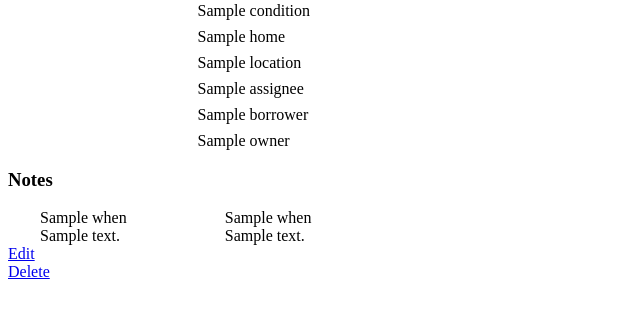
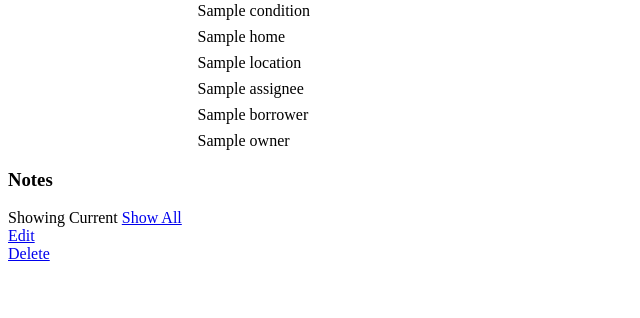
Before and after one commit to tougshire/libtekin, a Django app: template templates/libtekin/item_detail.html in a window 1280 px wide. Shown: the part 301-619 px from the top of the page, without its empty margins (0-640 px from the left). Run offline with Django 3.2, Linux system fonts and the light colour scheme; the template is opened without the code that fills it: most values are stand-ins (such as "Sample title", 1, 10 or a date in 2020).

Commit message:
added javascript toggle for current notes

```diff
--- a/templates/libtekin/item_detail_include.html
+++ b/templates/libtekin/item_detail_include.html
@@ -15,9 +15,9 @@
     {% include './_detail_field.html' with label=item_labels.borrower field=object.borrower %}
     {% include './_detail_field.html' with label=item_labels.owner field=object.owner %}
 
-    <h3>Notes</h3>
-    {% for itemnote in current_notes %}
-      <div class="relatedset" id="div_itemnote-{{ forloop.counter0 }}">
+    <h3>Notes</h3><span id="div_notesShowing">Showing All </span><a href="#" id="a_toggleCurrent">Show Current</a>
+    {% for itemnote in object.itemnote_set.all %}
+      <div class="relatedset itemnote{% if itemnote.is_current_status %} current{% endif %}" id="div_itemnote-{{ forloop.counter0 }}">
         <div class="fieldWrapper">
           <div class="control">
             <div class="label">
@@ -41,3 +41,36 @@
       </div>
     {% endfor %}
   </div>
+
+  <script>
+    function toggleCurrentNotes() {
+      var itemNotes=document.getElementsByClassName('itemnote')
+      var notesShowing = document.getElementById('div_notesShowing')
+      var toggleCurrent = document.getElementById('a_toggleCurrent')
+      if(toggleCurrent.textContent=='Show All '){
+        for(itemNote of itemNotes) {
+          if(!(itemNote.classList.contains('current'))){
+            console.log('removing hidden')
+            itemNote.classList.remove('hidden')
+          }
+        }
+        toggleCurrent.textContent='Show Current '
+        notesShowing.textContent='Showing All '
+      } else {
+        for(itemNote of itemNotes) {
+          if(!(itemNote.classList.contains('current'))){
+            console.log('adding hidden')
+            itemNote.classList.remove('hidden')
+            itemNote.classList.add('hidden')
+          }
+        }
+        toggleCurrent.textContent='Show All '
+        notesShowing.textContent='Showing Current '
+      }
+    }
+    toggleCurrentNotes()
+    document.getElementById('a_toggleCurrent').addEventListener('click', function(e) {
+      e.preventDefault()
+      toggleCurrentNotes()
+    });
+  </script>
--- a/views.py
+++ b/views.py
@@ -113,7 +113,7 @@
     def get_context_data(self, **kwargs):
 
         context_data = super().get_context_data(**kwargs)
-        context_data['current_notes'] = self.object.itemnote_set.all().filter(is_current_status=True)
+        #context_data['current_notes'] = self.object.itemnote_set.all().filter(is_current_status=True)
         context_data['item_labels'] = { field.name: field.verbose_name.title() for field in Item._meta.get_fields() if type(field).__name__[-3:] != 'Rel' }
         context_data['itemnote_labels'] = { field.name: field.verbose_name.title() for field in ItemNote._meta.get_fields() if type(field).__name__[-3:] != 'Rel' }
 
```
